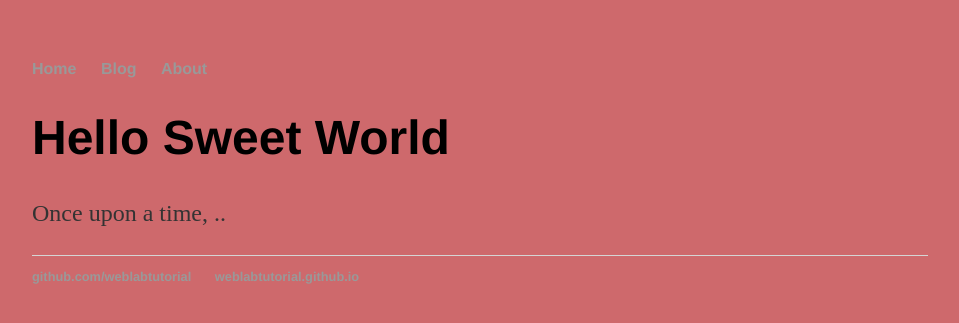
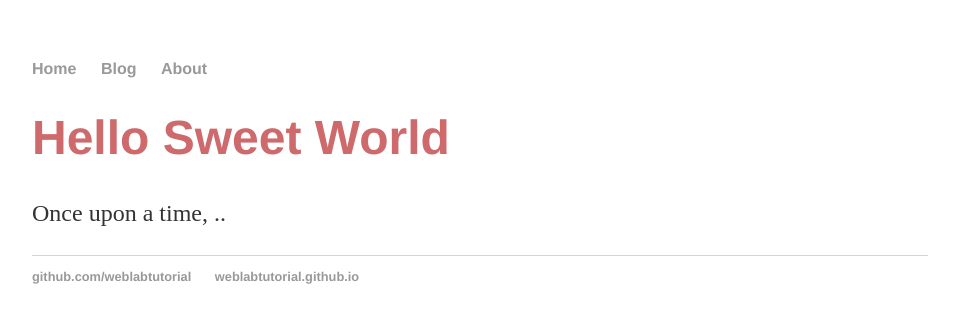
Before and after one commit to aa2149/aa2149.github.io, a Jekyll site: the page built from index.html, in a window 1280 px wide. Shown: the top 323 px of the page, without its empty margins (160-1119 px from the left). Built offline with Jekyll 4.4.1, drawn with Linux system fonts in a browser that asks for light colours.

Commit message:
Update main.css

```diff
--- a/css/main.css
+++ b/css/main.css
@@ -1,6 +1,6 @@
 body {
 margin: 60px auto; width: 70%;
-background-color: #CE696C;
+color: #CE696C;
 }
 h1 {
 font-size: 3em;
```
